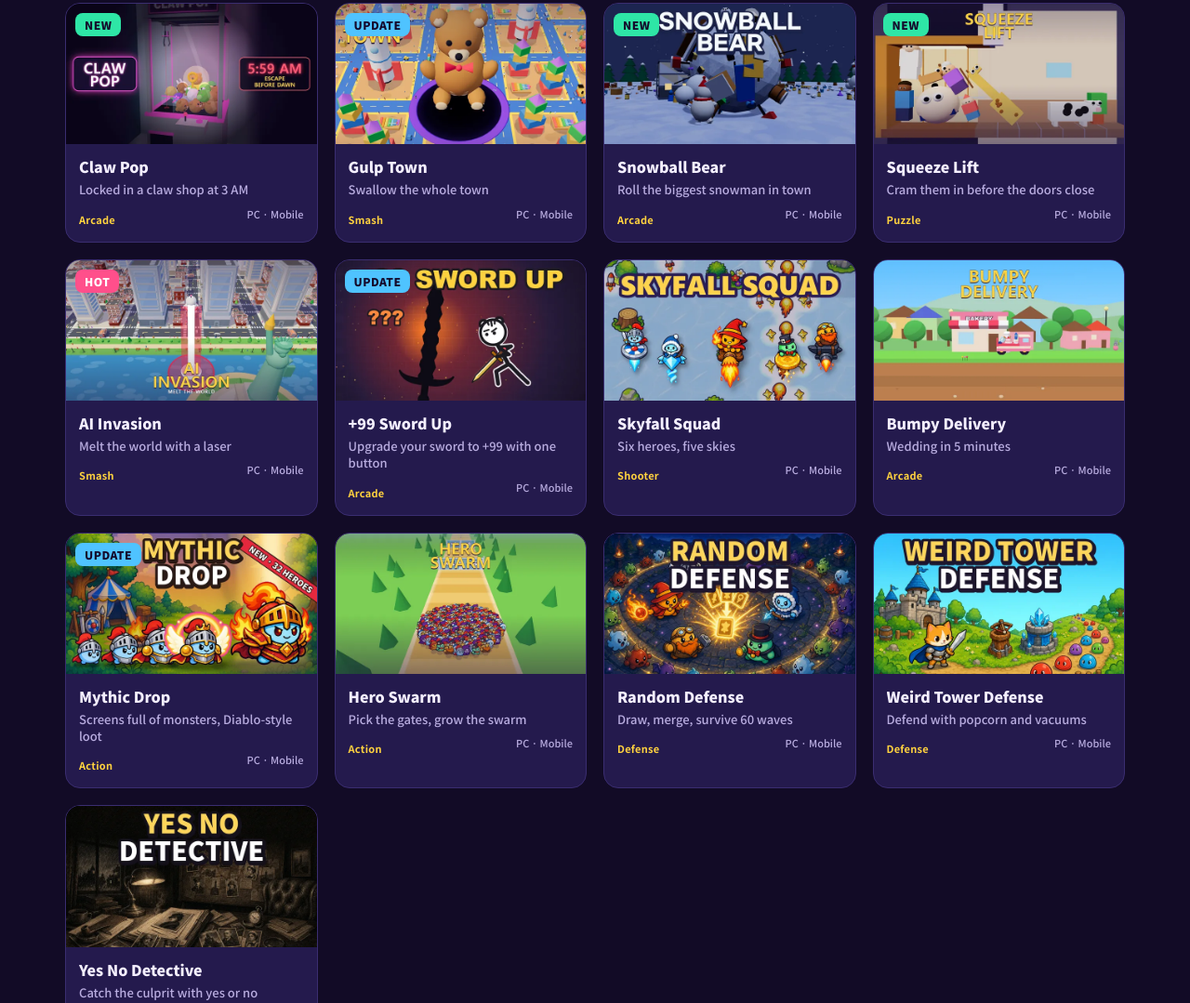
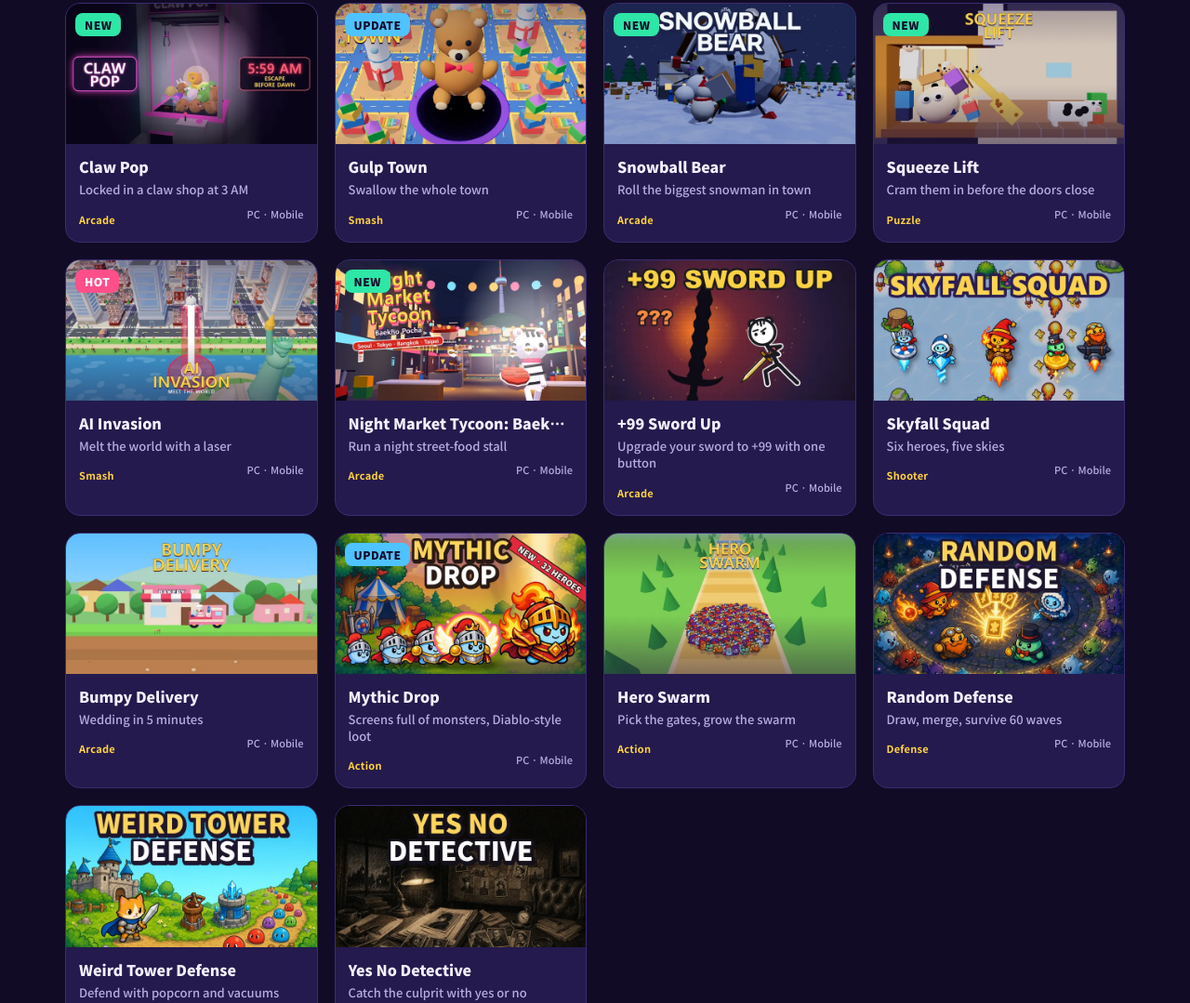
Before and after one commit to kryptovyn/kryptovyn.github.io, a plain HTML site: page index.html in a window 1280 px wide. Shown: the part 651-1730 px from the top of the page at 93% size. Drawn offline with Linux system fonts and the light colour scheme.

Commit message:
백호 포장마차를 게임 목록에 더함

```diff
--- a/index.html
+++ b/index.html
@@ -102,7 +102,9 @@ const G = [
   { id: 'melt', url: 'kkguhmxusq3gz5', name: 'AI Invasion', tag: 'hot', g: 'smash', hero: 1,
     ko: ['레이저로 세계 도시를 녹여라', '벤치 하나 녹이던 레이저가 에펠탑 · 도쿄타워까지. 도시 11곳.'],
     en: ['Melt the world with a laser', 'From a park bench to the Eiffel Tower: 11 cities to melt.'] },
-  { id: 'sword', url: 'devc6h5w6yqknp', name: '+99 Sword Up', tag: 'up', g: 'arcade',
+  { id: 'pocha', url: 'bgsvq4druc36jg', name: 'Night Market Tycoon: Baekho Pocha', tag: 'new', g: 'arcade',
+    ko: ['백호가 밤 골목에서 포장마차를 연다', '붕어빵 한 판에서 시작해 등불 8개를 다 켜면 다음 도시. 서울 · 도쿄 · 방콕 · 타이베이.'], en: ['Run a night street-food stall', 'Start with one fish-bread grill and light all 8 lanterns to open the next city: Seoul, Tokyo, Bangkok, Taipei.'] },
+  { id: 'sword', url: 'devc6h5w6yqknp', name: '+99 Sword Up', tag: '', g: 'arcade',
     ko: ['버튼 하나로 칼을 +99까지', '성공하면 +1, 실패하면 깨진다. 깨진 조각으로 대장간을 키워 다시 도전.'], en: ['Upgrade your sword to +99 with one button', 'Success is +1, failure shatters it. Use the shards to grow your forge and try again.'] },
   { id: 'sky', url: 'kna2vvtacb5og5', name: 'Skyfall Squad', tag: '', g: 'shooter',
     ko: ['영웅 여섯, 하늘 다섯 곳', '손가락 하나로 날며 쏘는 세로 슈팅. 보스 앞에서 지원군 호출.'], en: ['Six heroes, five skies', 'A vertical shooter you fly with one finger. Call backup at the boss.'] },
@@ -122,14 +124,14 @@ const G = [
 const LANGS = { en: 'English', ko: '한국어', es: 'Español', pt: 'Português', ru: 'Русский', tr: 'Türkçe', de: 'Deutsch', fr: 'Français', ja: '日本語', zh: '简体中文' }
 // taglines (and hero lines) for languages beyond ko / en: [tagline, hero line]
 const X = {
-  es: { sword: ['Mejora tu espada hasta +99 con un botón'], claw: ['Encerrado en una tienda de garras a las 3 AM', 'Atrapa el peluche con la llave y abre 6 puertas antes del amanecer.'], gulp: ['Trágate el pueblo entero', 'Un agujero diminuto crece hasta comerse 10 pueblos.'], squeeze: ['Mételos antes de que se cierren las puertas', 'Luchadores de sumo, pianos, vacas: todos al ascensor.'], melt: ['Derrite el mundo con un láser', 'De un banco del parque a la Torre Eiffel: 11 ciudades.'], sky: ['Seis héroes, cinco cielos'], bumpy: ['Boda en 5 minutos: entrega el pastel'], mythic: ['Pantallas llenas de monstruos y botín'], swarm: ['Elige puertas y haz crecer tu ejército'], random: ['Saca, combina y aguanta 60 oleadas'], tower: ['Defiende con palomitas y aspiradoras'], detective: ['Atrapa al culpable con sí o no'] },
-  pt: { sword: ['Aprimore sua espada até +99 com um botão'], claw: ['Preso numa loja de garra às 3h', 'Pegue a pelúcia da chave e abra 6 portas antes do amanhecer.'], gulp: ['Engula a cidade inteira', 'Um buraco minúsculo cresce até devorar 10 cidades.'], squeeze: ['Enfie todos antes da porta fechar', 'Lutadores de sumô, pianos, vacas: todos no elevador.'], melt: ['Derreta o mundo com um laser', 'De um banco de praça à Torre Eiffel: 11 cidades.'], sky: ['Seis heróis, cinco céus'], bumpy: ['Casamento em 5 minutos: entregue o bolo'], mythic: ['Telas cheias de monstros e saque'], swarm: ['Escolha portões e aumente o exército'], random: ['Sorteie, junte e aguente 60 ondas'], tower: ['Defenda com pipoca e aspiradores'], detective: ['Pegue o culpado com sim ou não'] },
-  ru: { sword: ['Заточи меч до +99 одной кнопкой'], claw: ['Заперт в автоматах в 3 часа ночи', 'Достань игрушку с ключом и открой 6 дверей до рассвета.'], gulp: ['Проглоти весь город', 'Крошечная дыра растёт и съедает 10 городов.'], squeeze: ['Затолкай всех, пока двери не закрылись', 'Сумоисты, пианино, коровы — все в лифт.'], melt: ['Расплавь мир лазером', 'От скамейки до Эйфелевой башни: 11 городов.'], sky: ['Шесть героев, пять небес'], bumpy: ['Свадьба через 5 минут: довези торт'], mythic: ['Экран полон монстров и добычи'], swarm: ['Выбирай ворота и расти армию'], random: ['Тяни, объединяй, держи 60 волн'], tower: ['Защита попкорном и пылесосами'], detective: ['Найди виновного вопросами «да» или «нет»'] },
-  tr: { sword: ["Tek tuşla kılıcını +99'a yükselt"], claw: ['Gece 3te pençe dükkânına kilitlendin', 'Anahtarlı peluşu kap, şafaktan önce 6 kapıyı aç.'], gulp: ['Bütün kasabayı yut', 'Minik bir delik büyüyüp 10 kasabayı yutar.'], squeeze: ['Kapı kapanmadan herkesi tıkıştır', 'Sumo güreşçileri, piyanolar, inekler: herkes asansöre.'], melt: ['Dünyayı lazerle erit', 'Park bankından Eyfel Kulesine: 11 şehir.'], sky: ['Altı kahraman, beş gökyüzü'], bumpy: ['Düğüne 5 dakika: pastayı teslim et'], mythic: ['Canavar dolu ekranlar ve ganimet'], swarm: ['Kapıları seç, ordunu büyüt'], random: ['Çek, birleştir, 60 dalga dayan'], tower: ['Patlamış mısır ve süpürgeyle savun'], detective: ['Suçluyu evet ya da hayırla bul'] },
-  de: { sword: ['Schmiede dein Schwert mit einem Knopf auf +99'], claw: ['Um 3 Uhr im Greiferladen eingesperrt', 'Schnapp das Plüschtier mit dem Schlüssel und öffne 6 Türen vor dem Morgengrauen.'], gulp: ['Verschling die ganze Stadt', 'Ein winziges Loch wächst, bis es 10 Städte frisst.'], squeeze: ['Alle rein, bevor die Tür zugeht', 'Sumoringer, Klaviere, Kühe: alle in den Aufzug.'], melt: ['Schmilz die Welt mit einem Laser', 'Von der Parkbank bis zum Eiffelturm: 11 Städte.'], sky: ['Sechs Helden, fünf Himmel'], bumpy: ['Hochzeit in 5 Minuten: liefere die Torte'], mythic: ['Bildschirme voller Monster und Beute'], swarm: ['Wähle Tore, lass dein Heer wachsen'], random: ['Ziehen, verschmelzen, 60 Wellen halten'], tower: ['Verteidige mit Popcorn und Staubsaugern'], detective: ['Finde den Täter mit Ja oder Nein'] },
-  fr: { sword: ["Améliore ton épée jusqu'à +99 d'un seul bouton"], claw: ['Enfermé dans une boutique de pinces à 3 h', "Attrape la peluche à la clé et ouvre 6 portes avant l'aube."], gulp: ['Avale toute la ville', "Un petit trou grandit jusqu'à dévorer 10 villes."], squeeze: ['Fais-les tous entrer avant la fermeture', "Sumos, pianos, vaches : tout le monde dans l'ascenseur."], melt: ['Fais fondre le monde au laser', "D'un banc public à la tour Eiffel : 11 villes."], sky: ['Six héros, cinq ciels'], bumpy: ['Mariage dans 5 minutes : livre le gâteau'], mythic: ['Des écrans pleins de monstres et de butin'], swarm: ["Choisis les portes, fais grandir l'armée"], random: ['Tire, fusionne, tiens 60 vagues'], tower: ['Défends avec du pop-corn et des aspirateurs'], detective: ['Trouve le coupable par oui ou non'] },
-  ja: { sword: ['ボタンひとつで剣を+99まで強化'], claw: ['午前3時、クレーンゲーム店に閉じ込められた', '鍵のぬいぐるみを取って、夜明けまでに扉を6つ開けろ。'], gulp: ['穴ひとつで町をまるごと', '小さな穴が大きくなって10の町を飲み込む。'], squeeze: ['扉が閉まる前に全員乗せろ', '力士もピアノも牛も、エレベーターにぎゅうぎゅう。'], melt: ['レーザーで世界を溶かせ', 'ベンチからエッフェル塔まで、11の都市。'], sky: ['ヒーロー6人、空は5つ'], bumpy: ['結婚式まで5分、ケーキを届けろ'], mythic: ['モンスターだらけの画面とお宝'], swarm: ['ゲートを選んでヒーロー軍団を増やせ'], random: ['引いて合体、60ウェーブを守れ'], tower: ['ポップコーンと掃除機で守るディフェンス'], detective: ['はい・いいえで犯人を探せ'] },
-  zh: { sword: ['一个按钮把剑强化到+99'], claw: ['凌晨3点,被困在抓娃娃店', '抓住带钥匙的玩偶,天亮前打开6扇门。'], gulp: ['一个洞吞掉整个小镇', '小洞越变越大,吞下10个小镇。'], squeeze: ['关门前把所有人塞进去', '相扑选手、钢琴、奶牛,全都塞进电梯。'], melt: ['用激光融化世界', '从公园长椅到埃菲尔铁塔,11座城市。'], sky: ['六位英雄,五片天空'], bumpy: ['婚礼还有5分钟,送蛋糕'], mythic: ['满屏怪物与战利品'], swarm: ['选择大门,壮大英雄军团'], random: ['抽卡合成,守住60波'], tower: ['用爆米花和吸尘器守城'], detective: ['用是或否找出凶手'] },
+  es: { pocha: ['Abre un puesto de comida nocturno'], sword: ['Mejora tu espada hasta +99 con un botón'], claw: ['Encerrado en una tienda de garras a las 3 AM', 'Atrapa el peluche con la llave y abre 6 puertas antes del amanecer.'], gulp: ['Trágate el pueblo entero', 'Un agujero diminuto crece hasta comerse 10 pueblos.'], squeeze: ['Mételos antes de que se cierren las puertas', 'Luchadores de sumo, pianos, vacas: todos al ascensor.'], melt: ['Derrite el mundo con un láser', 'De un banco del parque a la Torre Eiffel: 11 ciudades.'], sky: ['Seis héroes, cinco cielos'], bumpy: ['Boda en 5 minutos: entrega el pastel'], mythic: ['Pantallas llenas de monstruos y botín'], swarm: ['Elige puertas y haz crecer tu ejército'], random: ['Saca, combina y aguanta 60 oleadas'], tower: ['Defiende con palomitas y aspiradoras'], detective: ['Atrapa al culpable con sí o no'] },
+  pt: { pocha: ['Abra uma barraca de comida noturna'], sword: ['Aprimore sua espada até +99 com um botão'], claw: ['Preso numa loja de garra às 3h', 'Pegue a pelúcia da chave e abra 6 portas antes do amanhecer.'], gulp: ['Engula a cidade inteira', 'Um buraco minúsculo cresce até devorar 10 cidades.'], squeeze: ['Enfie todos antes da porta fechar', 'Lutadores de sumô, pianos, vacas: todos no elevador.'], melt: ['Derreta o mundo com um laser', 'De um banco de praça à Torre Eiffel: 11 cidades.'], sky: ['Seis heróis, cinco céus'], bumpy: ['Casamento em 5 minutos: entregue o bolo'], mythic: ['Telas cheias de monstros e saque'], swarm: ['Escolha portões e aumente o exército'], random: ['Sorteie, junte e aguente 60 ondas'], tower: ['Defenda com pipoca e aspiradores'], detective: ['Pegue o culpado com sim ou não'] },
+  ru: { pocha: ['Открой ночную уличную лавку еды'], sword: ['Заточи меч до +99 одной кнопкой'], claw: ['Заперт в автоматах в 3 часа ночи', 'Достань игрушку с ключом и открой 6 дверей до рассвета.'], gulp: ['Проглоти весь город', 'Крошечная дыра растёт и съедает 10 городов.'], squeeze: ['Затолкай всех, пока двери не закрылись', 'Сумоисты, пианино, коровы — все в лифт.'], melt: ['Расплавь мир лазером', 'От скамейки до Эйфелевой башни: 11 городов.'], sky: ['Шесть героев, пять небес'], bumpy: ['Свадьба через 5 минут: довези торт'], mythic: ['Экран полон монстров и добычи'], swarm: ['Выбирай ворота и расти армию'], random: ['Тяни, объединяй, держи 60 волн'], tower: ['Защита попкорном и пылесосами'], detective: ['Найди виновного вопросами «да» или «нет»'] },
+  tr: { pocha: ['Gece sokak yemeği tezgâhı aç'], sword: ["Tek tuşla kılıcını +99'a yükselt"], claw: ['Gece 3te pençe dükkânına kilitlendin', 'Anahtarlı peluşu kap, şafaktan önce 6 kapıyı aç.'], gulp: ['Bütün kasabayı yut', 'Minik bir delik büyüyüp 10 kasabayı yutar.'], squeeze: ['Kapı kapanmadan herkesi tıkıştır', 'Sumo güreşçileri, piyanolar, inekler: herkes asansöre.'], melt: ['Dünyayı lazerle erit', 'Park bankından Eyfel Kulesine: 11 şehir.'], sky: ['Altı kahraman, beş gökyüzü'], bumpy: ['Düğüne 5 dakika: pastayı teslim et'], mythic: ['Canavar dolu ekranlar ve ganimet'], swarm: ['Kapıları seç, ordunu büyüt'], random: ['Çek, birleştir, 60 dalga dayan'], tower: ['Patlamış mısır ve süpürgeyle savun'], detective: ['Suçluyu evet ya da hayırla bul'] },
+  de: { pocha: ['Eröffne einen Nachtmarkt-Imbiss'], sword: ['Schmiede dein Schwert mit einem Knopf auf +99'], claw: ['Um 3 Uhr im Greiferladen eingesperrt', 'Schnapp das Plüschtier mit dem Schlüssel und öffne 6 Türen vor dem Morgengrauen.'], gulp: ['Verschling die ganze Stadt', 'Ein winziges Loch wächst, bis es 10 Städte frisst.'], squeeze: ['Alle rein, bevor die Tür zugeht', 'Sumoringer, Klaviere, Kühe: alle in den Aufzug.'], melt: ['Schmilz die Welt mit einem Laser', 'Von der Parkbank bis zum Eiffelturm: 11 Städte.'], sky: ['Sechs Helden, fünf Himmel'], bumpy: ['Hochzeit in 5 Minuten: liefere die Torte'], mythic: ['Bildschirme voller Monster und Beute'], swarm: ['Wähle Tore, lass dein Heer wachsen'], random: ['Ziehen, verschmelzen, 60 Wellen halten'], tower: ['Verteidige mit Popcorn und Staubsaugern'], detective: ['Finde den Täter mit Ja oder Nein'] },
+  fr: { pocha: ['Ouvre un stand de street food de nuit'], sword: ["Améliore ton épée jusqu'à +99 d'un seul bouton"], claw: ['Enfermé dans une boutique de pinces à 3 h', "Attrape la peluche à la clé et ouvre 6 portes avant l'aube."], gulp: ['Avale toute la ville', "Un petit trou grandit jusqu'à dévorer 10 villes."], squeeze: ['Fais-les tous entrer avant la fermeture', "Sumos, pianos, vaches : tout le monde dans l'ascenseur."], melt: ['Fais fondre le monde au laser', "D'un banc public à la tour Eiffel : 11 villes."], sky: ['Six héros, cinq ciels'], bumpy: ['Mariage dans 5 minutes : livre le gâteau'], mythic: ['Des écrans pleins de monstres et de butin'], swarm: ["Choisis les portes, fais grandir l'armée"], random: ['Tire, fusionne, tiens 60 vagues'], tower: ['Défends avec du pop-corn et des aspirateurs'], detective: ['Trouve le coupable par oui ou non'] },
+  ja: { pocha: ['夜の路地で屋台を開こう'], sword: ['ボタンひとつで剣を+99まで強化'], claw: ['午前3時、クレーンゲーム店に閉じ込められた', '鍵のぬいぐるみを取って、夜明けまでに扉を6つ開けろ。'], gulp: ['穴ひとつで町をまるごと', '小さな穴が大きくなって10の町を飲み込む。'], squeeze: ['扉が閉まる前に全員乗せろ', '力士もピアノも牛も、エレベーターにぎゅうぎゅう。'], melt: ['レーザーで世界を溶かせ', 'ベンチからエッフェル塔まで、11の都市。'], sky: ['ヒーロー6人、空は5つ'], bumpy: ['結婚式まで5分、ケーキを届けろ'], mythic: ['モンスターだらけの画面とお宝'], swarm: ['ゲートを選んでヒーロー軍団を増やせ'], random: ['引いて合体、60ウェーブを守れ'], tower: ['ポップコーンと掃除機で守るディフェンス'], detective: ['はい・いいえで犯人を探せ'] },
+  zh: { pocha: ['在夜市小巷开个路边摊'], sword: ['一个按钮把剑强化到+99'], claw: ['凌晨3点,被困在抓娃娃店', '抓住带钥匙的玩偶,天亮前打开6扇门。'], gulp: ['一个洞吞掉整个小镇', '小洞越变越大,吞下10个小镇。'], squeeze: ['关门前把所有人塞进去', '相扑选手、钢琴、奶牛,全都塞进电梯。'], melt: ['用激光融化世界', '从公园长椅到埃菲尔铁塔,11座城市。'], sky: ['六位英雄,五片天空'], bumpy: ['婚礼还有5分钟,送蛋糕'], mythic: ['满屏怪物与战利品'], swarm: ['选择大门,壮大英雄军团'], random: ['抽卡合成,守住60波'], tower: ['用爆米花和吸尘器守城'], detective: ['用是或否找出凶手'] },
 }
 const UI = {
   en: { all: 'All games', foot: 'No install. Play free in your PC or phone browser.', play: 'Play now', lang: 'Language', g: ['All', 'Smash', 'Arcade', 'Puzzle', 'Shooter', 'Action', 'Defense'] },
```
Also changed, not shown: img/pocha.webp (added).
